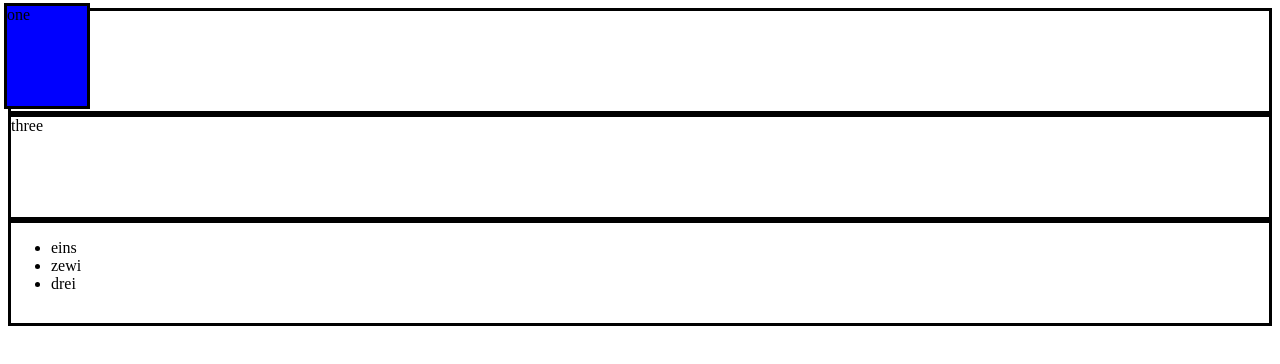
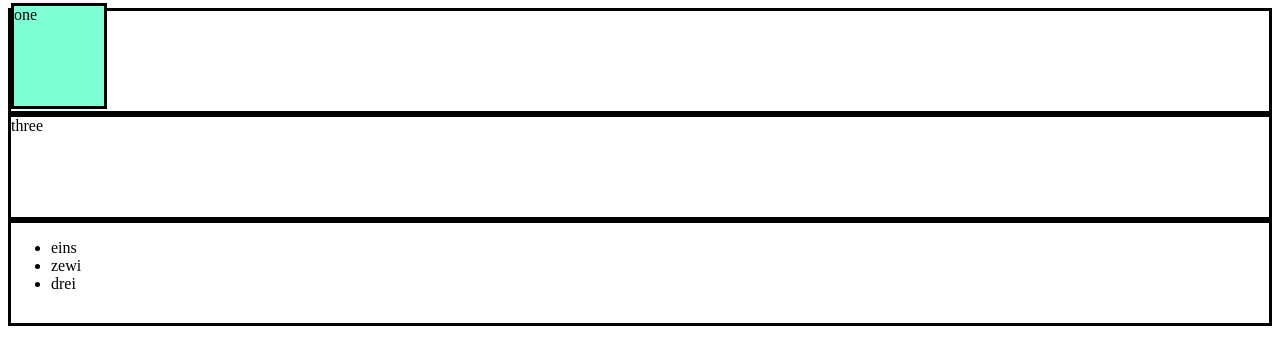
Before and after one commit to giannirxtter/giannirxtter, a plain HTML site: page 03.Position/position.html in a window 1280 px wide. Drawn offline with Linux system fonts and the light colour scheme.

Commit message:
pposition_finish

```diff
--- a/03.Position/position.html
+++ b/03.Position/position.html
@@ -12,11 +12,11 @@
       }
 
       .div1 {
-        background-color: blue;
+        background-color: aquamarine;
         position: fixed;
-        width: 80px;
+        width: 90px;
         top: 3px;
-        left: 4px;
+        left: 11px;
       }
     </style>
   </head>
```
